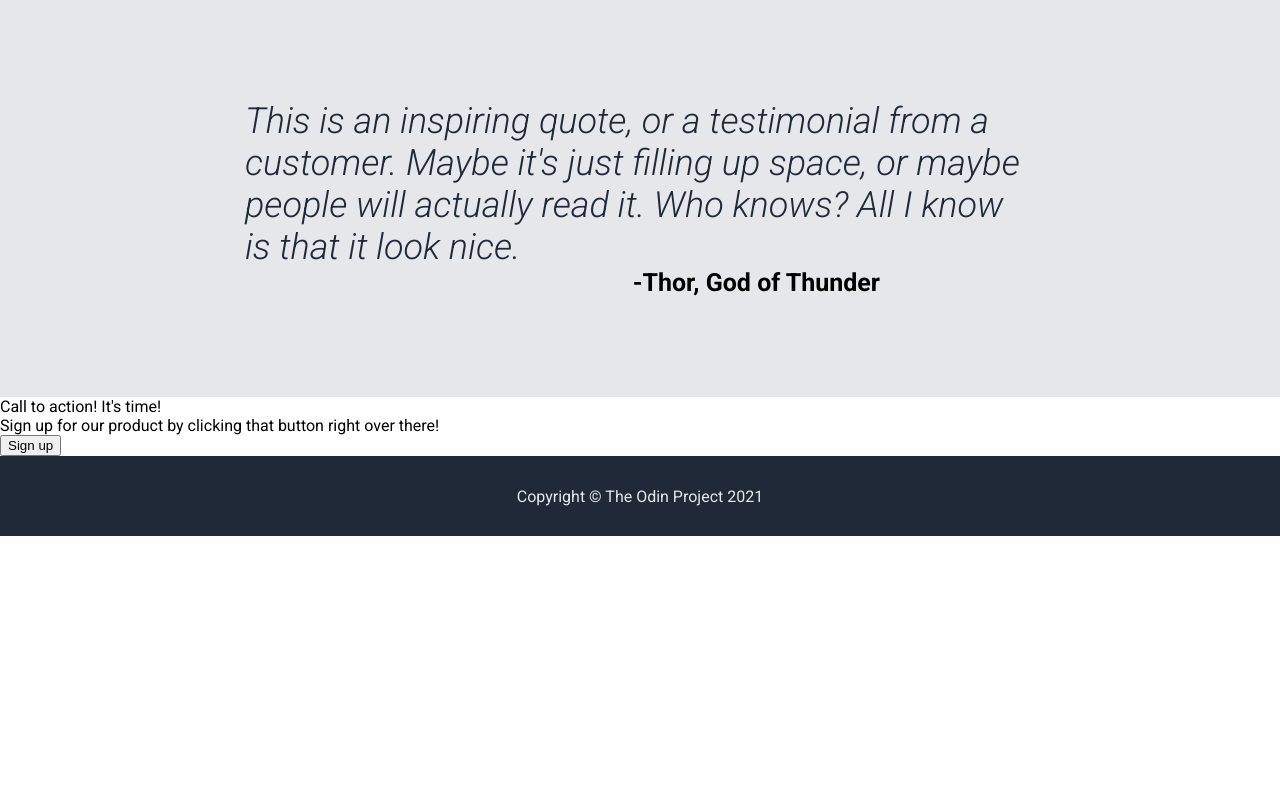
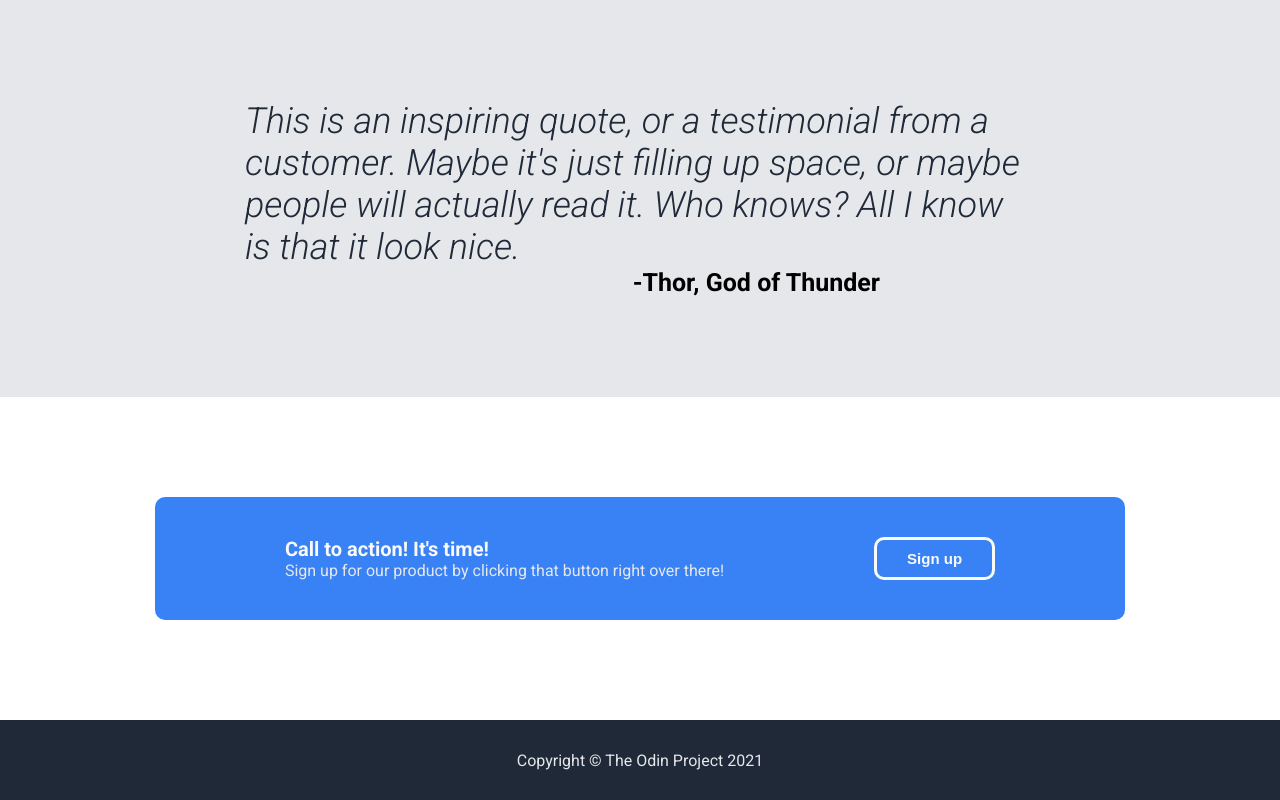
Before and after one commit to hilu03/Landing-Page, a plain HTML site: page index.html in a window 1280 px wide. Shown: the part 1040-1840 px from the top of the page. Before the commit the page ends 1576 px from the top, so only its background shows below. Drawn offline with Linux system fonts and the light colour scheme.

Commit message:
Finish call to action section

```diff
--- a/index.html
+++ b/index.html
@@ -88,6 +88,7 @@
     </div>
 
     <div class="action-section">
+      <div class="action-container">
         <div class="left-action">
           <div class="action-header">
             Call to action! It's time!
@@ -99,6 +100,7 @@
         <button class="sign-up-action">Sign up</button>
       </div>
     </div>
+  </div>
 
   <div class="footer">
     Copyright &#169; The Odin Project 2021
--- a/style.css
+++ b/style.css
@@ -64,7 +64,6 @@ body {
   display: flex;
   justify-content: center;
   align-items: center;
-  /* flex-shrink: 0; */
 }
 
 .sign-up {
@@ -151,6 +150,42 @@ body {
   margin-right: 300px;
 }
 
+/* call to action */
+.action-section {
+  display: flex;
+  justify-content: center;
+  align-items: center;
+  padding: 100px 0;
+}
+
+.action-container {
+  background-color: #3882F6;
+  border-radius: 10px;
+  padding: 40px 130px;
+  display: flex;
+  gap: 150px;
+  color: #F9FAF8;
+}
+
+.action-header {
+  font-weight: 700;
+  font-size: 20px;
+}
+
+.action-description {
+  color: #E5E7EB;
+}
+
+.sign-up-action {
+  background-color: #3882F6;
+  color: #F9FAF8;
+  font-weight: 700;
+  font-size: 15px;
+  padding: 3px 30px;
+  border: 3px solid #F9FAF8;
+  border-radius: 10px;
+}
+
 /* footer */
 .footer {
   display: flex;
```
Lines whose indentation alone changed are shown as unchanged.
